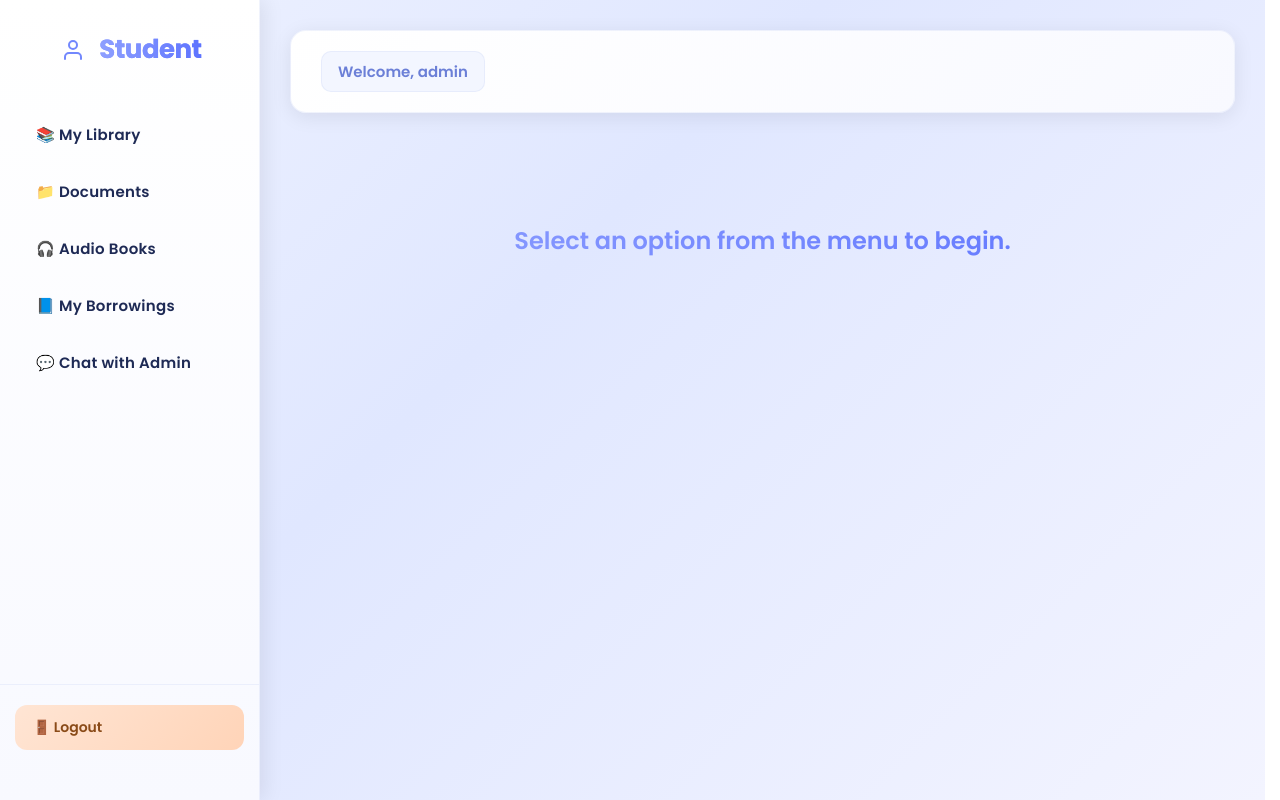
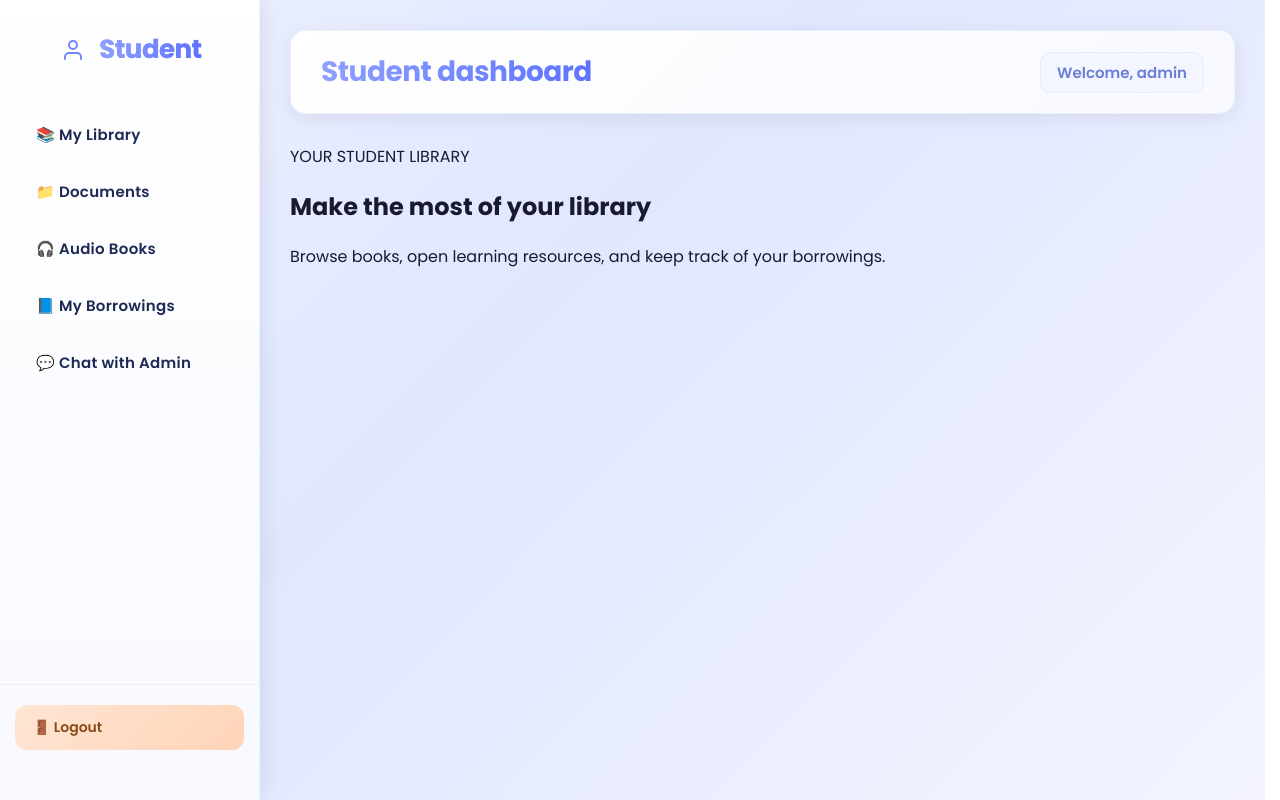
Before and after one commit to Muralivijayagiri/Library-Management-system, a PHP site: page /Library_Managment/student/student_dashboard.php in a window 1280 px wide. Run offline with PHP 8.4, Linux system fonts and the light colour scheme; a user stored in the database is signed in; data that the repository does not hold is empty.

Commit message:
Add student dashboard welcome panel

```diff
--- a/student/student_dashboard.php
+++ b/student/student_dashboard.php
@@ -23,11 +23,18 @@ if (!isset($_SESSION['student_logged_in'])) {
 
         <!-- Topbar -->
         <div class="topbar">
+            <h2>Student dashboard</h2>
             <div class="profile">Welcome, <?= htmlspecialchars($_SESSION['student_name'], ENT_QUOTES, 'UTF-8') ?></div>
         </div>
-        <div class="dashboard-content" style="text-align: center; padding: 60px 20px;">
-            <h2 style="font-family: 'Poppins', sans-serif; background: linear-gradient(90deg, #8fa0ff, #5d73ff); -webkit-background-clip: text; -webkit-text-fill-color: transparent; background-clip: text; font-weight: 600; font-size: 24px;">Select an option from the menu to begin.</h2>
-        </div>
+        <main class="dashboard-content">
+            <section class="dashboard-intro" aria-labelledby="student-dashboard-title">
+                <p class="dashboard-eyebrow">YOUR STUDENT LIBRARY</p>
+                <h1 id="student-dashboard-title">Make the most of your library</h1>
+                <p>Browse books, open learning resources, and keep track of your borrowings.</p>
+            </section>
+
+
+        </main>
 
     </div>
 
```
